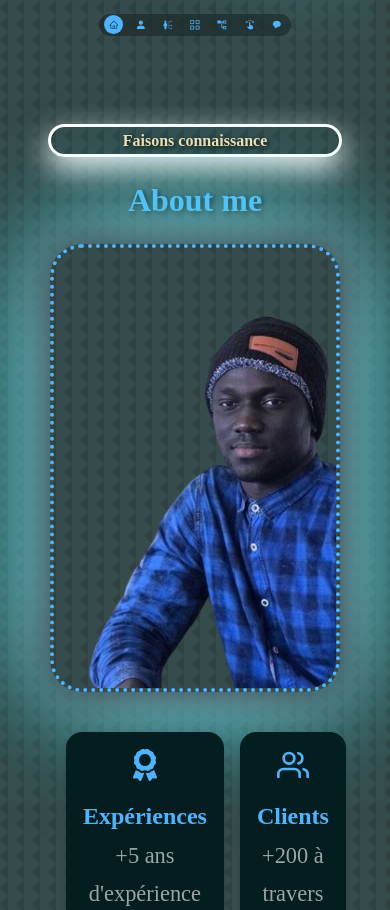
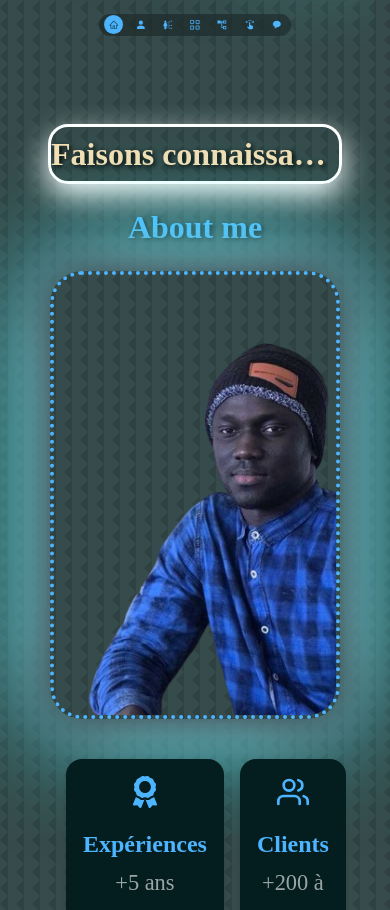
Before and after one commit to Mouhamed1003/keenprogrammer.com, a React (Create React App) app: page / in a window 390 px wide. Shown: the part 800-1710 px from the top of the page. Built offline with nearby package versions, Linux system fonts and the light colour scheme.

Commit message:
Update a_propos.css

```diff
--- a/src/components/a_propos/a_propos.css
+++ b/src/components/a_propos/a_propos.css
@@ -207,11 +207,11 @@ section {
         margin: 1.5rem 0;
     }
     .apropos h5 {
-        font-size: 1rem;
+        margin: 0 1rem; /* Marges horizontales */
+        font-size: xx-large;
     }
-    .apropos h5 {
-        margin: 0 1rem; /* Marges horizontales */
-        font-size: 1rem;
+    .apropos h2 {
+        font-size: xx-large;
     }
 }
 
@@ -278,4 +278,10 @@ section {
         display: block; /* S'assurer que l'élément est en bloc */
         margin: 0.5rem 0; /* Marges pour espacement */
     }
+    .apropos h5 {
+        font-size: xx-large;
+    }
+    .apropos h2 {
+        font-size: xx-large;
+    }
 }
```
